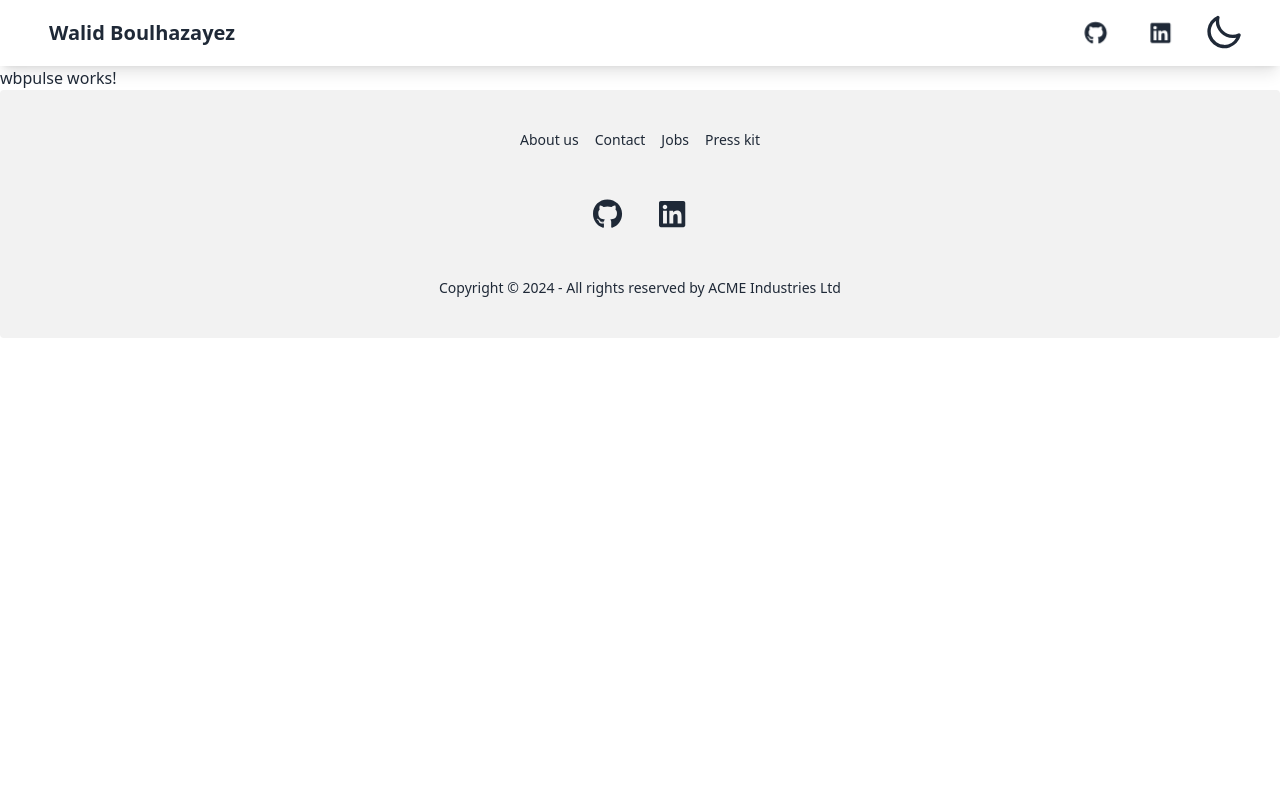
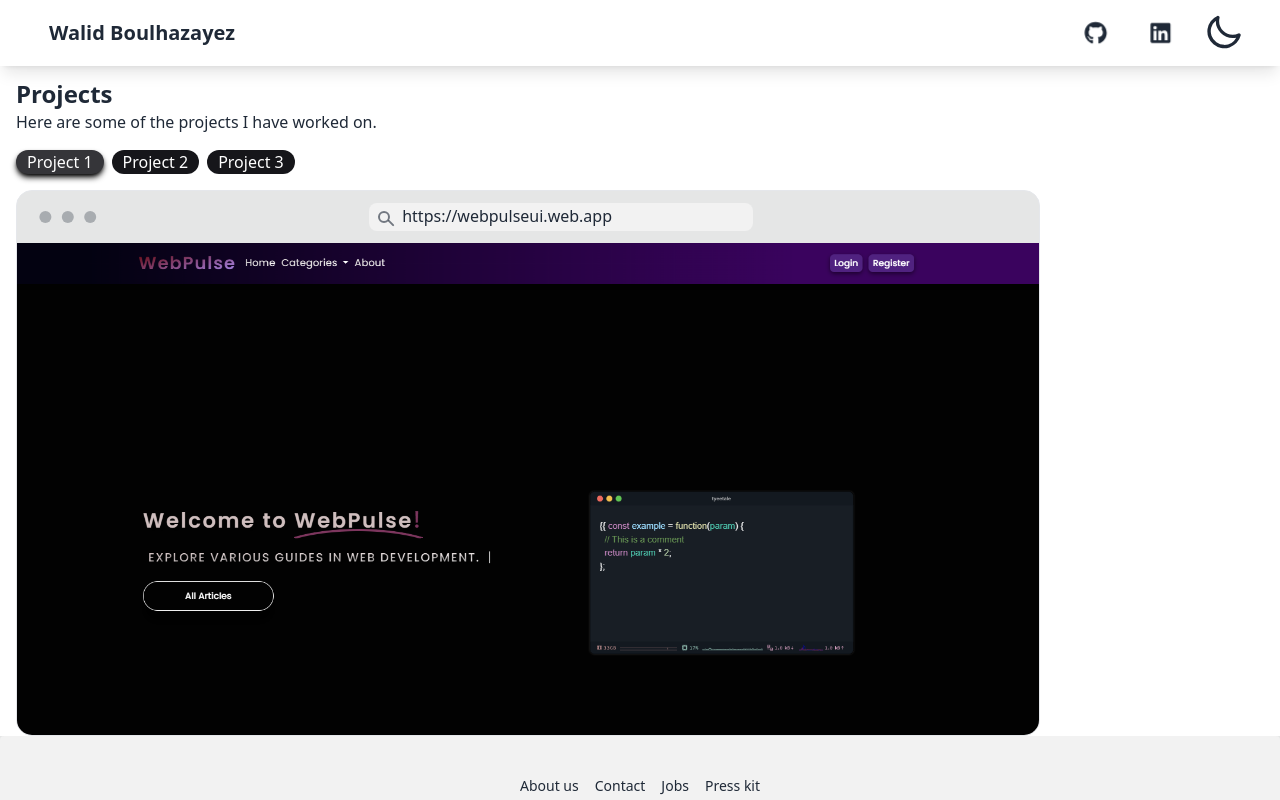
Before and after one commit to walid385/portfolio, an Angular app: page /project-webpulse in a window 1280 px wide. Shown: the top 800 px of the page. Built offline with nearby package versions, Linux system fonts and the light colour scheme.

Commit message:
Projects

```diff
--- a/angular.json
+++ b/angular.json
@@ -98,5 +98,8 @@
         }
       }
     }
+  },
+  "cli": {
+    "analytics": false
   }
 }
--- a/src/app/Nav/navbar/navbar.component.html
+++ b/src/app/Nav/navbar/navbar.component.html
@@ -2,7 +2,7 @@
   <!-- Logo Section -->
   <div class="container mx-auto">
     <div class="flex-1 flex items-center">
-      <a class="btn btn-ghost normal-case text-xl">Walid Boulhazayez</a>
+      <a class="btn btn-ghost normal-case text-xl" [routerLink]="['/home']">Walid Boulhazayez</a>
     </div>
     <!-- Icons Section -->
     <div class="flex-none items-center gap-4 hidden md:flex">
--- a/src/app/Nav/navbar/navbar.component.ts
+++ b/src/app/Nav/navbar/navbar.component.ts
@@ -2,12 +2,13 @@
 import { FontAwesomeModule } from '@fortawesome/angular-fontawesome';
 import { faGithub, faLinkedin } from '@fortawesome/free-brands-svg-icons';
 import { ThemeSwitcherComponent } from '../../Utils/theme-switcher/theme-switcher.component';
+import { RouterLink } from '@angular/router';
 
 
 @Component({
   selector: 'app-navbar',
   standalone: true,
-  imports: [FontAwesomeModule, ThemeSwitcherComponent],
+  imports: [FontAwesomeModule, ThemeSwitcherComponent, RouterLink],
   templateUrl: './navbar.component.html',
   styleUrl: './navbar.component.scss'
 })
--- a/src/app/Pages/wbpulse/wbpulse.component.html
+++ b/src/app/Pages/wbpulse/wbpulse.component.html
@@ -1 +1,52 @@
-<p>wbpulse works!</p>
+<div class="container">
+  <div class="flex flex-col lg:flex-row relative">
+    <div class="flex flex-col">
+      <h2 class="text-2xl font-bold mt-3">Projects</h2>
+      <p class="mb-4">Here are some of the projects I have worked on.</p>
+      <div class="flex gap-2">
+        <!-- Project 1 -->
+        <button
+        class="badge badge-lg text-white border-none transform transition-transform hover:scale-105 focus:outline-none"
+        [ngClass]="{
+          'bg-[#16161a]': activeProject !== 'project1',
+          'bg-[#353539] shadow-md shadow-black': activeProject === 'project1'
+        }"
+        (click)="activeProject = 'project1'">
+        Project 1
+      </button>
+        <!-- Project 2 -->
+        <button
+          class="badge badge-lg text-white border-none transform transition-transform hover:scale-105 focus:outline-none"
+          [ngClass]="{
+            'bg-[#16161a]': activeProject !== 'project2',
+            'bg-[#353539] shadow-md shadow-black': activeProject === 'project2'
+          }"
+          (click)="activeProject = 'project2'">
+          Project 2
+        </button>
+
+        <!-- Project 3 -->
+        <button
+          class="badge badge-lg text-white border-none transform transition-transform hover:scale-105 focus:outline-none"
+          [ngClass]="{
+            'bg-[#16161a]': activeProject !== 'project3',
+            'bg-[#353539] shadow-md shadow-black': activeProject === 'project3'
+          }"
+          (click)="activeProject = 'project3'">
+          Project 3
+        </button>
+      </div>
+    </div>
+  </div>
+
+  @if (activeProject === 'project1') {
+    <div class="mockup-browser bg-base-300 border max-w-5xl mt-4">
+      <div class="mockup-browser-toolbar">
+        <div class="input">https://webpulseui.web.app</div>
+      </div>
+      <div class="bg-base-200 flex justify-center">
+        <img src="/image.png" alt="Project 1">
+      </div>
+    </div>
+  }
+</div>
--- a/src/app/Pages/wbpulse/wbpulse.component.scss
+++ b/src/app/Pages/wbpulse/wbpulse.component.scss
@@ -0,0 +1,4 @@
+.tab-active {
+    font-weight: bold;
+    border-bottom: 2px solid var(--tw-color-primary);
+  }
--- a/src/app/Pages/wbpulse/wbpulse.component.ts
+++ b/src/app/Pages/wbpulse/wbpulse.component.ts
@@ -1,12 +1,13 @@
+import { CommonModule } from '@angular/common';
 import { Component } from '@angular/core';
 
 @Component({
   selector: 'app-wbpulse',
   standalone: true,
-  imports: [],
+  imports: [CommonModule],
   templateUrl: './wbpulse.component.html',
   styleUrl: './wbpulse.component.scss'
 })
 export class WbpulseComponent {
-
+  activeProject: string = 'project1';
 }
--- a/src/app/app.component.html
+++ b/src/app/app.component.html
@@ -1,11 +1,13 @@
-<div class="flex flex-col min-h-dvh">
+<div class="flex flex-col min-h-screen">
+  <!-- Navbar -->
   <div class="sticky top-0 z-50">
     <app-navbar/>
   </div>
 
-  <div class="">
+  <!-- Main Content -->
+  <div class="flex-1">
     @defer (prefetch on idle) {
-      <div class="">
+      <div>
         <router-outlet/>
       </div>
     }
@@ -16,5 +18,8 @@
     }
   </div>
 
-  <app-footer/>
+  <!-- Footer -->
+  <footer class="bg-base-300">
+    <app-footer/>
+  </footer>
 </div>
```
Also changed, not shown: public/image.png (added).
